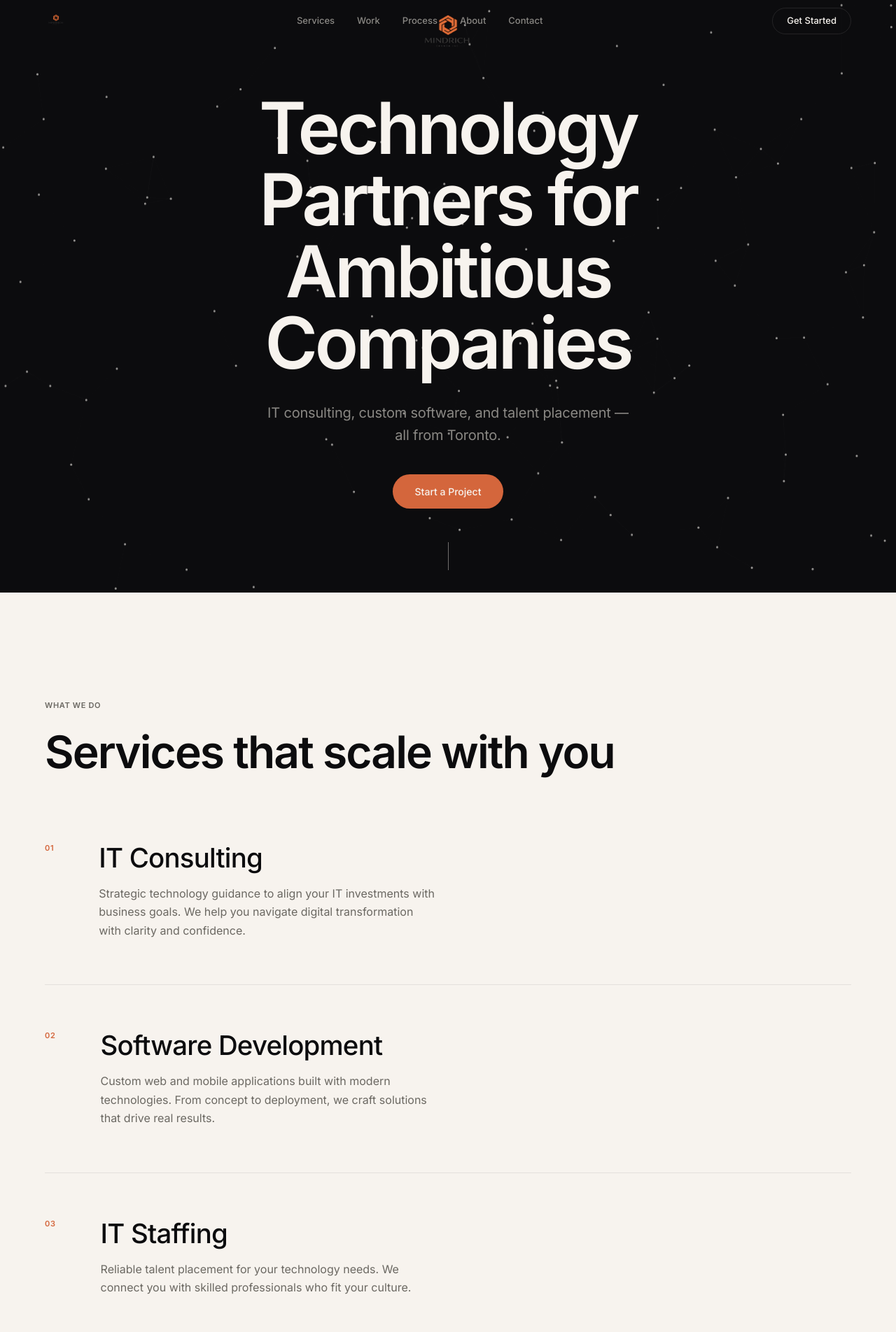
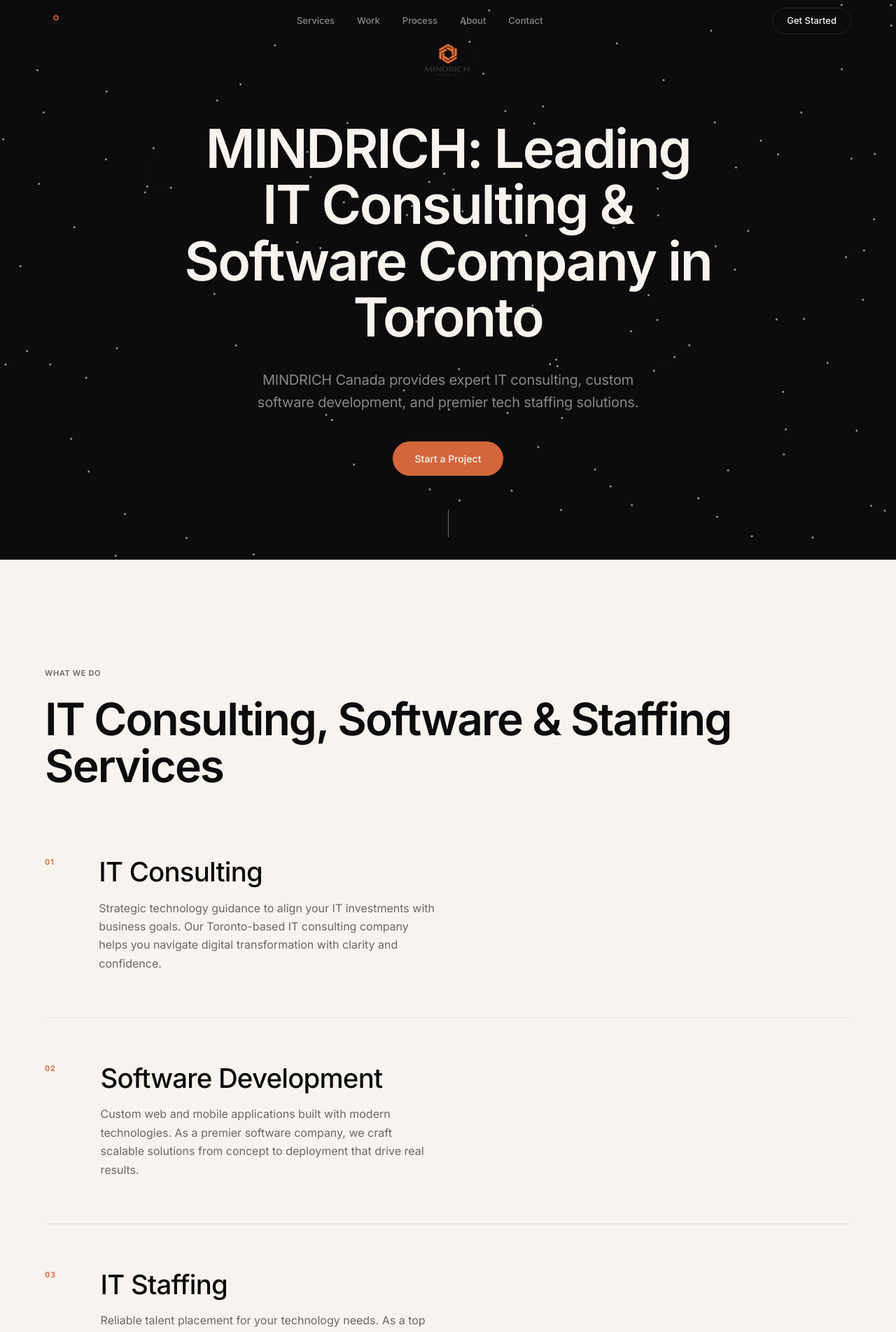
Before and after one commit to emperorsrujal-wq/mindrichcanada, a React (Vite) app in the folder app/: page / in a window 1280 px wide. Shown: the top 1904 px of the page at 70% size. Built offline with nearby package versions, Linux system fonts and the light colour scheme.

Commit message:
feat: complete SEO optimization for MINDRICH keywords

```diff
--- a/app/index.html
+++ b/app/index.html
@@ -3,7 +3,14 @@
   <head>
     <meta charset="UTF-8" />
     <meta name="viewport" content="width=device-width, initial-scale=1.0" />
-    <title>MINDRICH CANADA INC</title>
+    <title>MINDRICH | IT Consulting, Software & Staffing Company in Toronto, Canada</title>
+    <meta name="description" content="MINDRICH Canada is a premier IT consulting, custom software development, and staffing company based in Toronto, Canada. We build custom software and provide top tech talent." />
+    <meta name="keywords" content="MINDRICH, software company, staffing company, IT consulting company in Toronto Canada, custom software development, tech talent, MINDRICH Canada" />
+    <meta property="og:title" content="MINDRICH | IT Consulting, Software & Staffing Company in Toronto, Canada" />
+    <meta property="og:description" content="MINDRICH Canada is a premier IT consulting, custom software development, and staffing company based in Toronto, Canada." />
+    <meta property="og:type" content="website" />
+    <meta property="og:url" content="https://mindrichcanada.com" />
+    <link rel="canonical" href="https://mindrichcanada.com" />
     <link rel="preconnect" href="https://fonts.googleapis.com" />
     <link rel="preconnect" href="https://fonts.gstatic.com" crossorigin />
     <link href="https://fonts.googleapis.com/css2?family=Inter:wght@400;500;600&display=swap" rel="stylesheet" />
--- a/app/src/sections/AboutSection.tsx
+++ b/app/src/sections/AboutSection.tsx
@@ -36,19 +36,19 @@
               className="about-anim font-inter font-semibold mb-6"
               style={{ color: '#F7F3EE', fontSize: 'clamp(28px, 3vw, 40px)', lineHeight: 1.15, letterSpacing: '-0.02em' }}
             >
-              Toronto roots. Global standards.
+              MINDRICH: A Leading IT Consulting Company in Toronto, Canada
             </h2>
             <p
               className="about-anim font-inter text-[20px]"
               style={{ color: '#8A8884', lineHeight: 1.6, letterSpacing: '-0.01em' }}
             >
-              We're a team of engineers, strategists, and designers who believe technology should serve people — not the other way around. Based in Toronto, we work with clients who want more than a vendor. They want a partner.
+              MINDRICH is a premier software company and staffing firm. We're a team of engineers, strategists, and designers who believe technology should serve people. Based in Toronto, we partner with businesses across Canada to deliver top-tier custom software and connect them with exceptional tech talent.
             </p>
           </div>
           <div className="about-anim">
             <img
               src="/about-office.jpg"
-              alt="MINDRICH Toronto Office"
+              alt="MINDRICH - IT Consulting and Software Company in Toronto, Canada"
               className="w-full h-full object-cover rounded-m"
               style={{ maxHeight: 500 }}
             />
--- a/app/src/sections/HeroSection.tsx
+++ b/app/src/sections/HeroSection.tsx
@@ -31,18 +31,18 @@
           className="hero-anim font-inter font-semibold"
           style={{
             color: '#F7F3EE',
-            fontSize: 'clamp(56px, 8vw, 120px)',
-            lineHeight: 1.0,
-            letterSpacing: '-0.04em',
+            fontSize: 'clamp(48px, 6vw, 96px)',
+            lineHeight: 1.05,
+            letterSpacing: '-0.03em',
           }}
         >
-          Technology Partners for Ambitious Companies
+          MINDRICH: Leading IT Consulting & Software Company in Toronto
         </h1>
         <p
           className="hero-anim font-inter text-[20px] mx-auto mt-8"
-          style={{ color: '#8A8884', lineHeight: 1.6, letterSpacing: '-0.01em', maxWidth: 520 }}
+          style={{ color: '#8A8884', lineHeight: 1.6, letterSpacing: '-0.01em', maxWidth: 600 }}
         >
-          IT consulting, custom software, and talent placement — all from Toronto.
+          MINDRICH Canada provides expert IT consulting, custom software development, and premier tech staffing solutions.
         </p>
         <a
           href="#contact"
--- a/app/src/sections/ServicesSection.tsx
+++ b/app/src/sections/ServicesSection.tsx
@@ -9,17 +9,17 @@
   {
     num: '01',
     title: 'IT Consulting',
-    desc: 'Strategic technology guidance to align your IT investments with business goals. We help you navigate digital transformation with clarity and confidence.',
+    desc: 'Strategic technology guidance to align your IT investments with business goals. Our Toronto-based IT consulting company helps you navigate digital transformation with clarity and confidence.',
   },
   {
     num: '02',
     title: 'Software Development',
-    desc: 'Custom web and mobile applications built with modern technologies. From concept to deployment, we craft solutions that drive real results.',
+    desc: 'Custom web and mobile applications built with modern technologies. As a premier software company, we craft scalable solutions from concept to deployment that drive real results.',
   },
   {
     num: '03',
     title: 'IT Staffing',
-    desc: 'Reliable talent placement for your technology needs. We connect you with skilled professionals who fit your culture.',
+    desc: 'Reliable talent placement for your technology needs. As a top staffing company in Canada, we connect you with skilled tech professionals who fit your culture and accelerate your goals.',
   },
 ]
 
@@ -45,7 +45,7 @@
           className="svc-anim font-inter font-semibold text-txt-dark mb-16 md:mb-24"
           style={{ fontSize: 'clamp(40px, 5vw, 72px)', lineHeight: 1.05, letterSpacing: '-0.03em' }}
         >
-          Services that scale with you
+          IT Consulting, Software & Staffing Services
         </h2>
 
         <div className="flex flex-col gap-12 md:gap-16">
```
Also changed, not shown: app/public/robots.txt (added), 1 other file (tests, documents, lock files or other folders).
